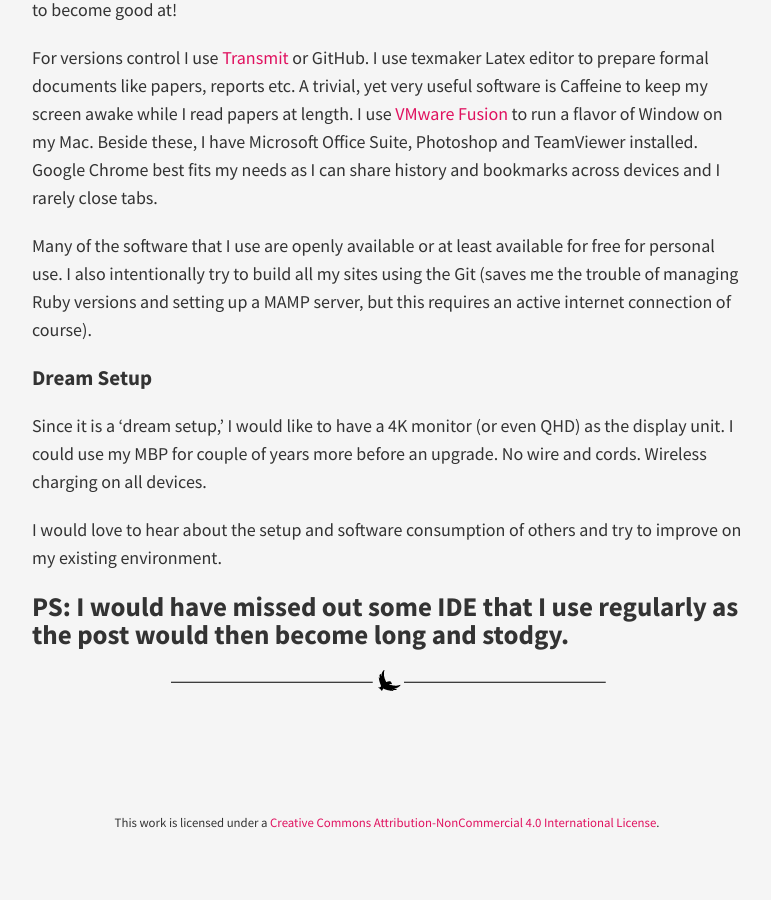
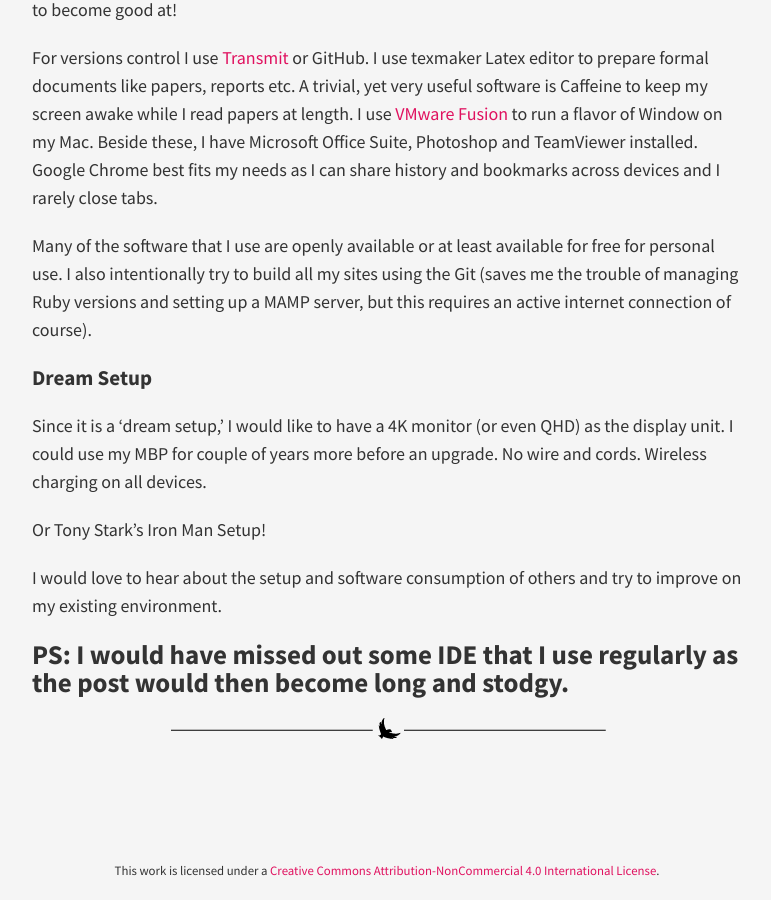
Before and after one commit to forkmsrini/forkmsrini.github.io-master, a Jekyll site: the page built from _posts/2014-12-29-mySetup.md, in a window 1280 px wide and 900 px high, scrolled down 924 px. Shown: the whole window, without its empty margins (253-1024 px from the left). Built offline with Jekyll 4.4.1, drawn with Linux system fonts in a browser that asks for light colours; nearby versions of some CDN libraries; Markdown is read by kramdown in place of the engine named in the settings; before the commit the page ends 1776 px from its top, so only the background shows below that.

Commit message:
Update 2014-12-29-mySetup.md

```diff
--- a/_posts/2014-12-29-mySetup.md
+++ b/_posts/2014-12-29-mySetup.md
@@ -21,6 +21,8 @@
 Since it is a 'dream setup,' I would like to have a 4K monitor (or even QHD) as the display unit. I could use my MBP for couple of years more before an upgrade.
 No wire and cords. Wireless charging on all devices.
 
+Or Tony Stark's Iron Man Setup!
+
 I would love to hear about the setup and software consumption of others and try to improve on my existing environment.
 
 #PS: I would have missed out some IDE that I use regularly as the post would then become long and stodgy.
```
